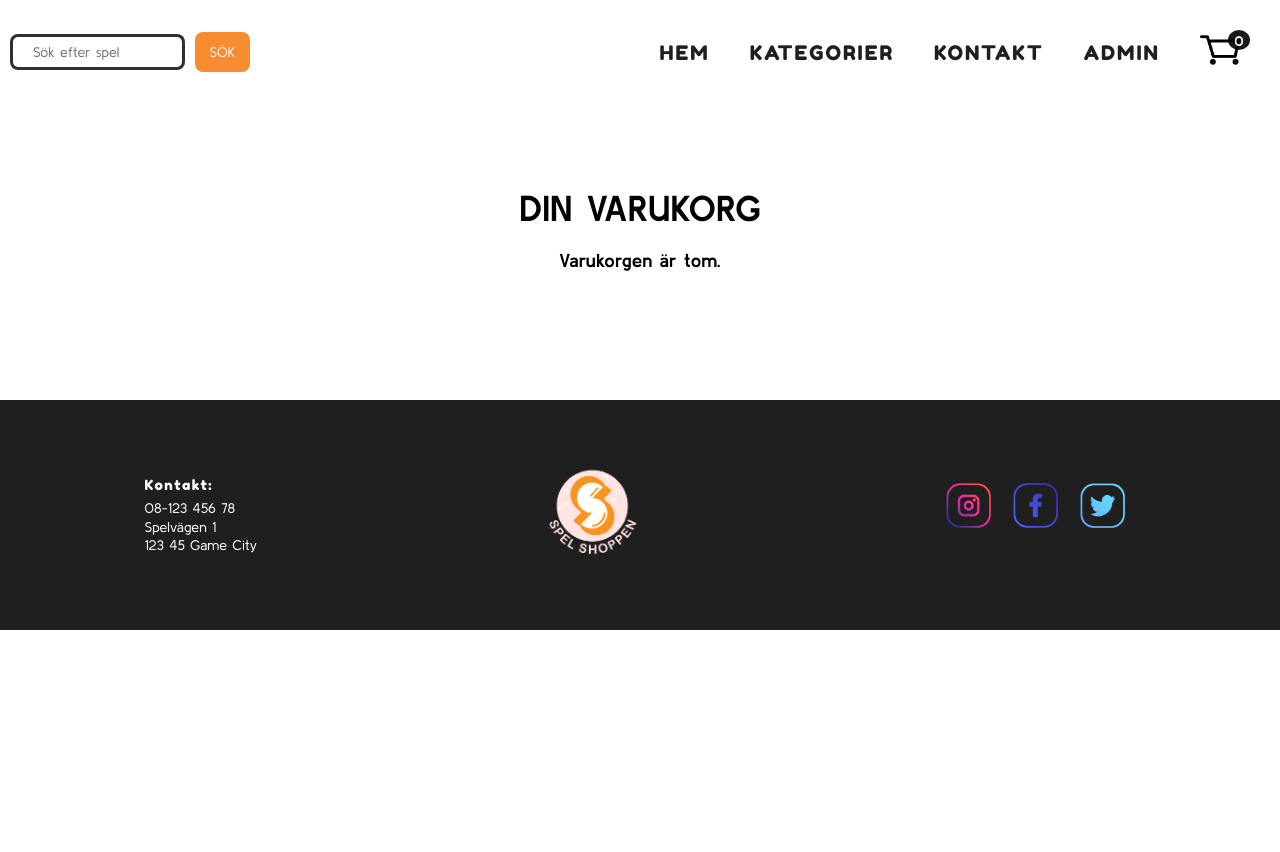
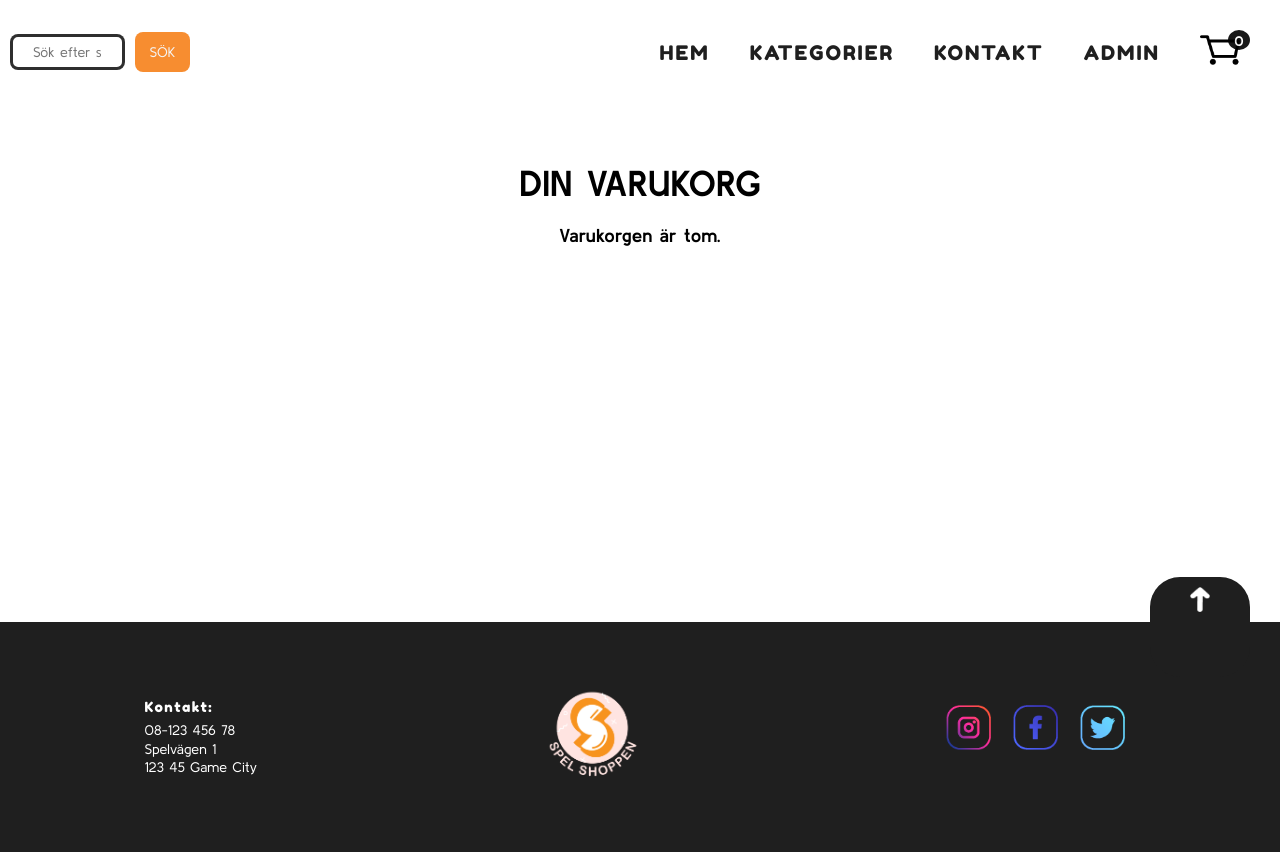
Before and after one commit to HannahO94/Projektarbete_webbshop, a PHP site: page /order/orderpage.php in a window 1280 px wide. Before the commit the page ends 630 px from the top, so only its background shows below. Run offline with PHP 8.4, Linux system fonts and the light colour scheme; data comes from the database, SQL or seed files in the repository.

Commit message:
tagit bort sticky menu ersatt med en pilupp i footer

```diff
--- a/admin/admin-add-products.php
+++ b/admin/admin-add-products.php
@@ -65,7 +65,7 @@ $errors = "";
             }
         }
 
-        if(empty($_POST['quantity'])){
+        if(!isset($_POST['quantity']) && ($_POST['quantity']) !== 0 ){
             $error[] = "Du måste ange lagerstatus";
         }
         else if(!empty($_POST['quantity'])){
--- a/admin/header.php
+++ b/admin/header.php
@@ -9,7 +9,7 @@
 </head>
 
 <body>
-    <main>
+    <main id="home">
       <div id="mySidenav" class="sidenav">
         <a href="javascript:void(0)" class="closebtn" onclick="closeNav()">&times;</a>
         <a href="index.php">Admin - Hem</a>
--- a/footer.php
+++ b/footer.php
@@ -1,5 +1,8 @@
 </main>
 <footer class="footer">
+<div class="scroll_top-container">
+<span class="scroll-top"><a href="#home"><img src="/images/1x/arrowup.png" class="arrow-up"></a></span>
+</div>
     <div class="footer__contact">
         <p class="bold_txt">Kontakt:</p>
         <p>08-123 456 78</p>
--- a/header_extern.php
+++ b/header_extern.php
@@ -26,7 +26,7 @@ while ($row = $stmt->fetch(PDO::FETCH_ASSOC)) {
 </head>
 
 <body>
-  <header class="header__hero">
+  <header class="header__hero" id="home">
 
     <div class="menu-wraper">
 
@@ -96,4 +96,4 @@ while ($row = $stmt->fetch(PDO::FETCH_ASSOC)) {
 
   </header>
 
-  <main>
+  <main >
--- a/order/cart-icon.js
+++ b/order/cart-icon.js
@@ -1,3 +1,5 @@
+//Maddes
+
 // let btn1 = document.querySelectorAll(".cart-btn");
 // let btn2 = document.querySelectorAll(".add-to-cart");
 // let btnLess = document.querySelectorAll(".delete");
--- a/order/orderpage.php
+++ b/order/orderpage.php
@@ -8,6 +8,7 @@ require_once '../config/db.php';
 
 
 <!--Varukorgen-->
+<section class="shopping_container">
 <section id="shoppingcart">
 
   <h1 class="page-title form-container__heading-text">Din varukorg</h1>
@@ -115,6 +116,7 @@ require_once '../config/db.php';
   </form>
 
 </section>
+</section>
 
 
 <?php
--- a/second_header_extern.php
+++ b/second_header_extern.php
@@ -26,7 +26,7 @@ while ($row = $stmt->fetch(PDO::FETCH_ASSOC)) {
 </head>
 
 <body>
-  <header class="second_hero">
+  <header class="second_hero" id="home">
 
     <div class="menu-wraper">
 
--- a/styles/main.css
+++ b/styles/main.css
@@ -138,7 +138,6 @@ a:hover {
   width: 100vw;
   height: 70px;
   background-color: #ffffffb6;
-  position: fixed;
 }
 
 @media (min-width: 500px) {
@@ -304,7 +303,6 @@ input[type="checkbox"]:checked + label .bottom-bar {
         -ms-flex-align: center;
             align-items: center;
     background-color: #ffffffb6;
-    position: fixed;
     z-index: 100;
   }
 }
@@ -472,7 +470,9 @@ input[type="checkbox"]:checked + label .bottom-bar {
 }
 
 .footer {
+  position: relative;
   padding: 30px 0;
+  margin-top: 70px;
   background-color: #1f1f1f;
   display: -webkit-box;
   display: -ms-flexbox;
@@ -562,6 +562,30 @@ input[type="checkbox"]:checked + label .bottom-bar {
 
 .socialmedia__img {
   max-width: 50px;
+}
+
+.scroll_top-container {
+  display: block;
+  width: 100px;
+  height: 100px;
+  border-radius: 30%;
+  background-color: #1f1f1f;
+  text-align: center;
+  position: absolute;
+  top: -45px;
+  right: 30px;
+  padding: 10px;
+}
+
+.scroll-top a {
+  color: white;
+  font-family: "Fredoka One", cursive;
+  margin-top: 20px;
+}
+
+.arrow-up {
+  width: 20px;
+  height: 25px;
 }
 
 .page-title {
@@ -971,7 +995,7 @@ label {
 @media (min-width: 800px) {
   .search-form {
     text-align: left;
-    margin-right: 20px;
+    margin-right: 80px;
   }
 }
 
@@ -1832,6 +1856,9 @@ main {
 }
 
 @media (max-width: 500px) {
+  .shopping_container {
+    min-height: 300px;
+  }
   .product-head {
     font-size: 24px;
     text-align: center;
@@ -1888,7 +1915,6 @@ main {
     background: #ebebeb;
   }
   td {
-    /* Behave  like a "row" */
     border: none;
     border-bottom: 1px solid #eee;
     position: relative;
@@ -1897,9 +1923,7 @@ main {
     padding-bottom: 5%;
   }
   td:before {
-    /* Now like a table header */
     position: absolute;
-    /* Top/left values mimic padding */
     top: 0;
     left: 6px;
     width: 45%;
@@ -1946,6 +1970,9 @@ main {
 }
 
 @media (min-width: 500px) {
+  .shopping_container {
+    min-height: 400px;
+  }
   #emptyCartText {
     text-align: center;
     padding-bottom: 20px;
--- a/styles/partials/_footer.scss
+++ b/styles/partials/_footer.scss
@@ -1,5 +1,7 @@
 .footer {
+  position: relative;
   padding: 30px 0;
+  margin-top: 70px;
   //background-color: rgb(243, 151, 30);
   background-color: rgb(31, 31, 31);
   display: flex;
@@ -67,3 +69,27 @@
   @extend %wrapped-img;
   max-width: 50px;
 }
+
+.scroll_top-container {
+  display: block;
+  width: 100px;
+  height: 100px;
+  border-radius: 30%;
+  background-color: rgb(31, 31, 31);
+  text-align: center;
+  position: absolute;
+  top: -45px;
+  right: 30px;
+  padding: 10px;
+}
+
+.scroll-top a {
+  color: white;
+  font-family: $font-nav;
+  margin-top: 20px;
+}
+
+.arrow-up {
+  width: 20px;
+  height: 25px;
+}
--- a/styles/partials/_header_extern.scss
+++ b/styles/partials/_header_extern.scss
@@ -28,7 +28,7 @@
       justify-content: flex-end;
       align-items: center;
       background-color: #ffffffb6;
-      position: fixed;
+      //position: fixed;
       z-index: 100;
     }
   }
--- a/styles/partials/_hero.scss
+++ b/styles/partials/_hero.scss
@@ -19,7 +19,7 @@
   width: 100vw;
   height: 70px;
   background-color: #ffffffb6;
-  position: fixed;
+  //position: fixed;
 
   @media (min-width: 500px) {
     height: 0px;
--- a/styles/partials/_order_page.scss
+++ b/styles/partials/_order_page.scss
@@ -1,5 +1,8 @@
 //styling för mobil
 @media (max-width: 500px) {
+  .shopping_container {
+    min-height: 300px;
+  }
   .product-head {
     font-size: 24px;
     text-align: center;
@@ -52,7 +55,6 @@
   }
 
   td {
-    /* Behave  like a "row" */
     border: none;
     border-bottom: 1px solid #eee;
     position: relative;
@@ -62,9 +64,7 @@
   }
 
   td:before {
-    /* Now like a table header */
     position: absolute;
-    /* Top/left values mimic padding */
     top: 0;
     left: 6px;
     width: 45%;
@@ -116,6 +116,9 @@
 
 // Styling för desktop
 @media (min-width: 500px) {
+  .shopping_container {
+    min-height: 400px;
+  }
   #emptyCartText {
     text-align: center;
     padding-bottom: 20px;
--- a/styles/partials/_searchpage.scss
+++ b/styles/partials/_searchpage.scss
@@ -4,7 +4,7 @@
   @media (min-width: 800px) {
     text-align: left;
 
-    margin-right: 20px;
+    margin-right: 80px;
   }
   &__label {
     font-size: 24px;
```
Also changed, not shown: images/1x/arrowup.png (added), 1 other file.
